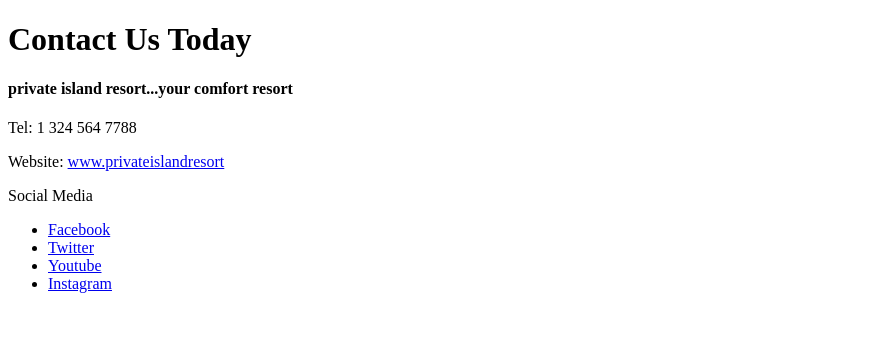
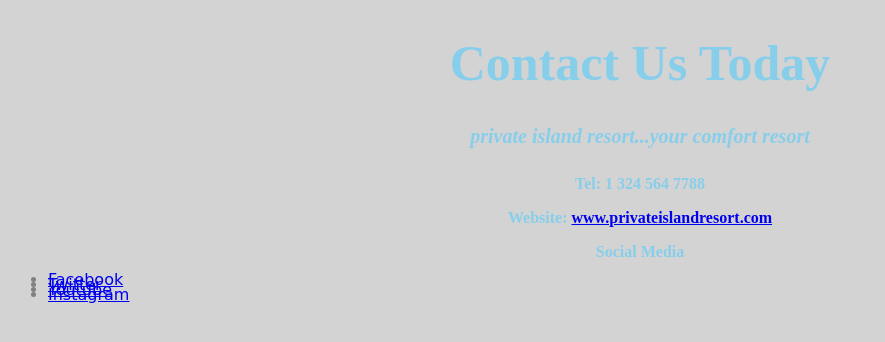
Before and after one commit to Jamalperry/pir, a plain HTML site: page contact.html in a window 1280 px wide. Shown: the whole page, without its empty margins (0-885 px from the left). Drawn offline with Linux system fonts and the light colour scheme.

Commit message:
add style adjustments to css folder and minor tweaking of texts in pages

```diff
--- a/contact.html
+++ b/contact.html
@@ -1,15 +1,15 @@
 <!DOCTYPE html>
 <html>
   <head>
-    <meta name="viewport" content="width=device-width, initial-scale=0">
-    <link href="#" rel="stylesheet" type="text/css">
+    <meta name="viewport" content="width=device-width, initial-scale=1.0" />
+    <link href="css/styles.css" rel="stylesheet" type="text/css">
     <title>Private Island Website Contact Info</title>
   </head>
   <body>
     <h1>Contact Us Today</h1>
     <h4>private island resort...your comfort resort</h4>
     <p>Tel: 1 324 564 7788</p>
-    <p>Website: <a href="#">www.privateislandresort</a></p>
+    <p>Website: <a href="#">www.privateislandresort.com</a></p>
     <p>Social Media</p>
     <ul>
       <li><a href="#">Facebook</a></li>
--- a/css/styles.css
+++ b/css/styles.css
@@ -1,11 +1,19 @@
+body {
+	background-color: lightgrey;
+}
+
 h1 {
 	color: skyblue;
 	text-align: center;
 	font-style: normal;
 	font-weight: bold;
-	font-size: normal;
+	font-size: 50px;
 	font-family: monoface;
 	line-height: normal;
+}
+
+h3 {
+	text-decoration: underline;
 }
 
 h4 {
@@ -13,7 +21,7 @@ h4 {
 	text-align: center;
 	font-style: italic;
 	font-weight: bold;
-	font-size: normal;
+	font-size: 20px;
 	font-family: monoface;
 	line-height: normal;
 }
@@ -27,3 +35,9 @@ p {
 	font-family: monoface;
 	line-height: normal;
 }
+
+ul li {
+	color: grey;
+	font-family: cursive;
+	line-height: 5px;
+}
```
Also changed, not shown: accom.html (+1 -1 lines), act.html (+2 -2 lines), index.html (+1 -1 lines), pics.html (+2 -2 lines), travarr.html (+2 -2 lines).
